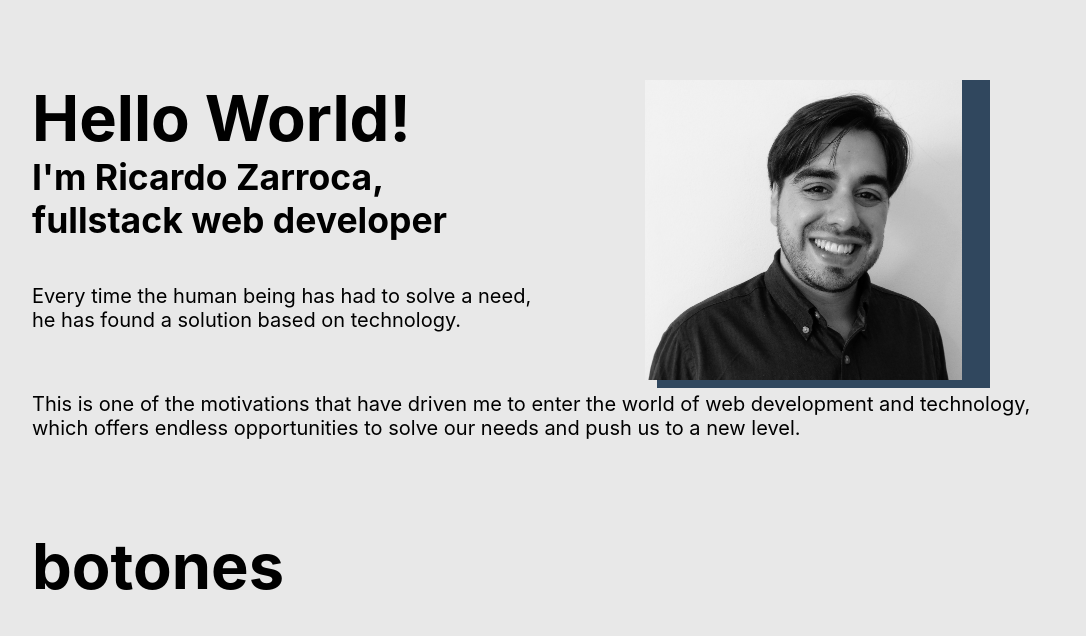
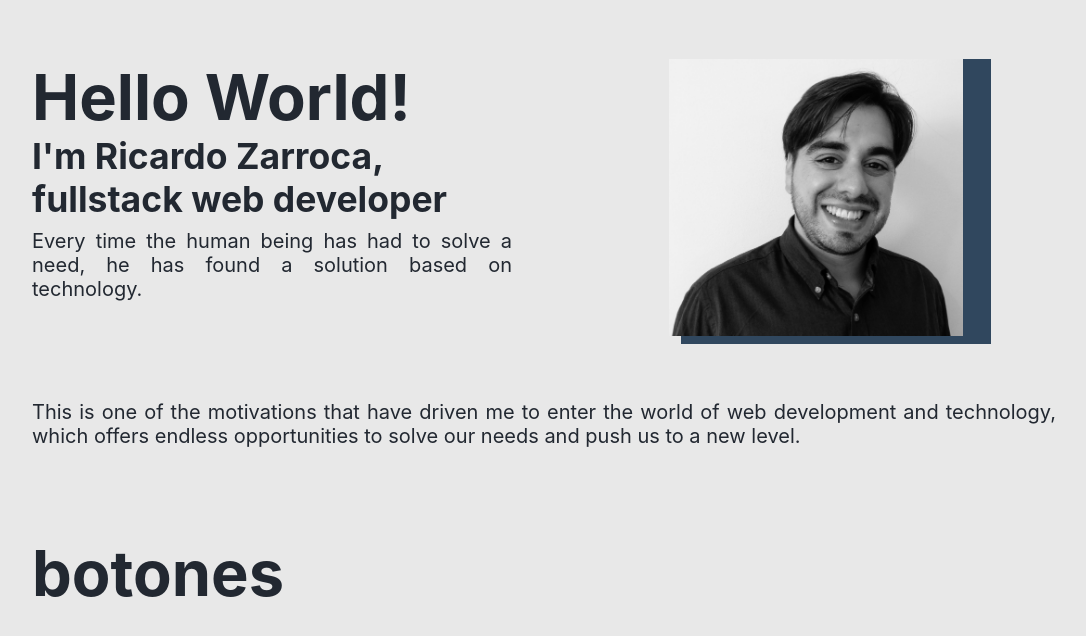
Before and after one commit to rzarroca/portfolio, a React (Create React App) app: page / in a window 1280 px wide. Shown: the top 636 px of the page, without its empty margins (96-1182 px from the left). Built offline with nearby package versions, Linux system fonts and the light colour scheme.

Commit message:
Summary: css minors changes

```diff
--- a/src/components/FullPage/fullpage.css
+++ b/src/components/FullPage/fullpage.css
@@ -1,10 +1,9 @@
 .fullpage {
     width: 100vw;
     height: 100vh;
-    overflow: hidden;
 
     display: grid;
-    grid-template-rows: minmax(20px, 0.5fr) minmax(0, 4fr) minmax(25px, 0.5fr);
+    grid-template-rows: minmax(20px, 0.5fr) minmax(0, 6fr) minmax(25px, 0.25fr);
     grid-template-columns: clamp(10px, 10vw, 400px) minmax(0, 1fr) clamp(10px, 10vw, 400px);
 
 }
--- a/src/css/defaults.css
+++ b/src/css/defaults.css
@@ -2,6 +2,7 @@
     margin: 0;
     padding: 0;
     box-sizing: content-box;
+    color: var(--color-dark);
 }
 
 code {
@@ -21,8 +22,11 @@ h1 {
 
 h2 {
     font-size: var(--typography-large);
+
 }
 
 p {
     font-size: var(--typography-standard);
+    text-align: justify;
+
 }
--- a/src/pages/landingPage/Ladingpage.js
+++ b/src/pages/landingPage/Ladingpage.js
@@ -10,14 +10,14 @@ export function LadingPage () {
         <article className='summary'>
           <header>
             <h1>Hello World!</h1>
-            <h2>I'm Ricardo Zarroca, <bold>fullstack web developer</bold></h2>
+            <h2>I'm Ricardo Zarroca, <span>fullstack web developer</span></h2>
           </header>
           <img src={avatar} alt='avatar image' />
           <p className='p1'>
-            Every time the human being has had to solve a need, he has found a solution <bold>based on technology.</bold>
+            Every time the human being has had to solve a need, he has found a solution <span>based on technology.</span>
           </p>
           <p className='p2'>
-            This is one of the motivations that have driven me to enter the world of web development and technology, which offers <bold>endless opportunities</bold> to solve our needs and push us to a new level.
+            This is one of the motivations that have driven me to enter the world of web development and technology, which offers <span>endless opportunities</span> to solve our needs and push us to a new level.
           </p>
         </article>
 
--- a/src/pages/landingPage/landingPage.css
+++ b/src/pages/landingPage/landingPage.css
@@ -5,7 +5,7 @@
     overflow: auto;
 
     display: grid;
-    grid-template-rows: minmax(0, 2fr) minmax(0, 1fr);
+    grid-template-rows: minmax(0, 1.75fr) minmax(0, 1fr);
 
     gap: 5vw;
 }
@@ -16,12 +16,12 @@
         "head head"
         "text  img"
         "text2  text2";
-  grid-template-rows: minmax(0, 2fr) minmax(0, 2fr) minmax(0, 1fr);
+  grid-template-rows: minmax(0, 1fr) minmax(0, 2fr) minmax(0, 1fr);
   grid-template-columns: minmax(0, 1fr) minmax(0, 1fr);
-  gap: 1vw;
+  gap: 5vw;
 }
 
-@media (min-width: 600px) {
+@media (min-width: 760px) {
     .summary {
         grid-template-areas:
             "head img"
@@ -30,9 +30,12 @@
     }
   }
 
+
 .summary header {
     grid-area: head;
 }
+
+
 
 .summary img {
     justify-self: center;
@@ -41,6 +44,13 @@
     grid-area: img;
     box-shadow: 20px 0px 0px 8px var(--color-primary)
 }
+
+@media (min-width: 760px) {
+    .summary img {
+        align-self: flex-start;
+    }
+  }
+
 
 .p1 {
     grid-area: text;
```
